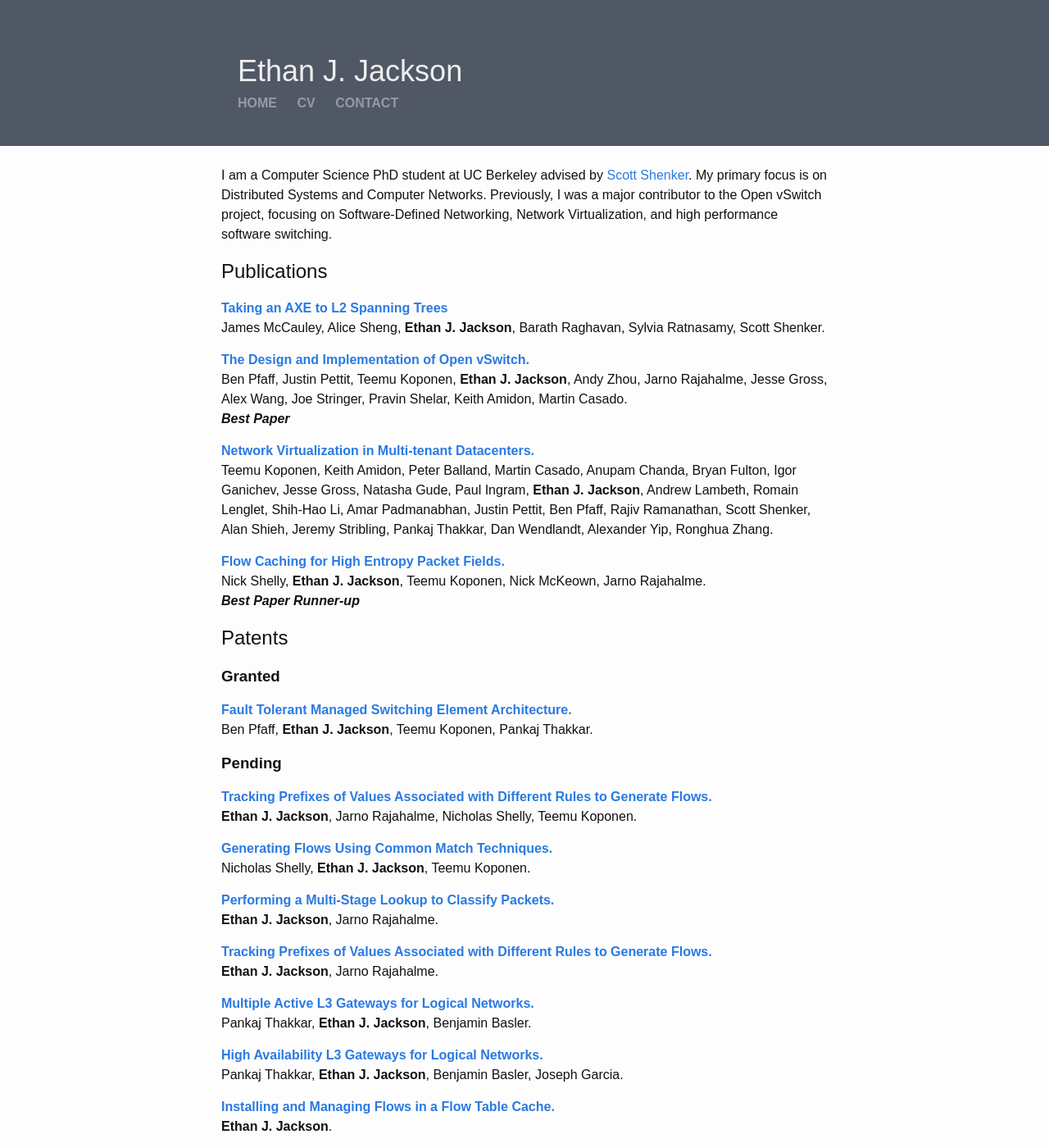
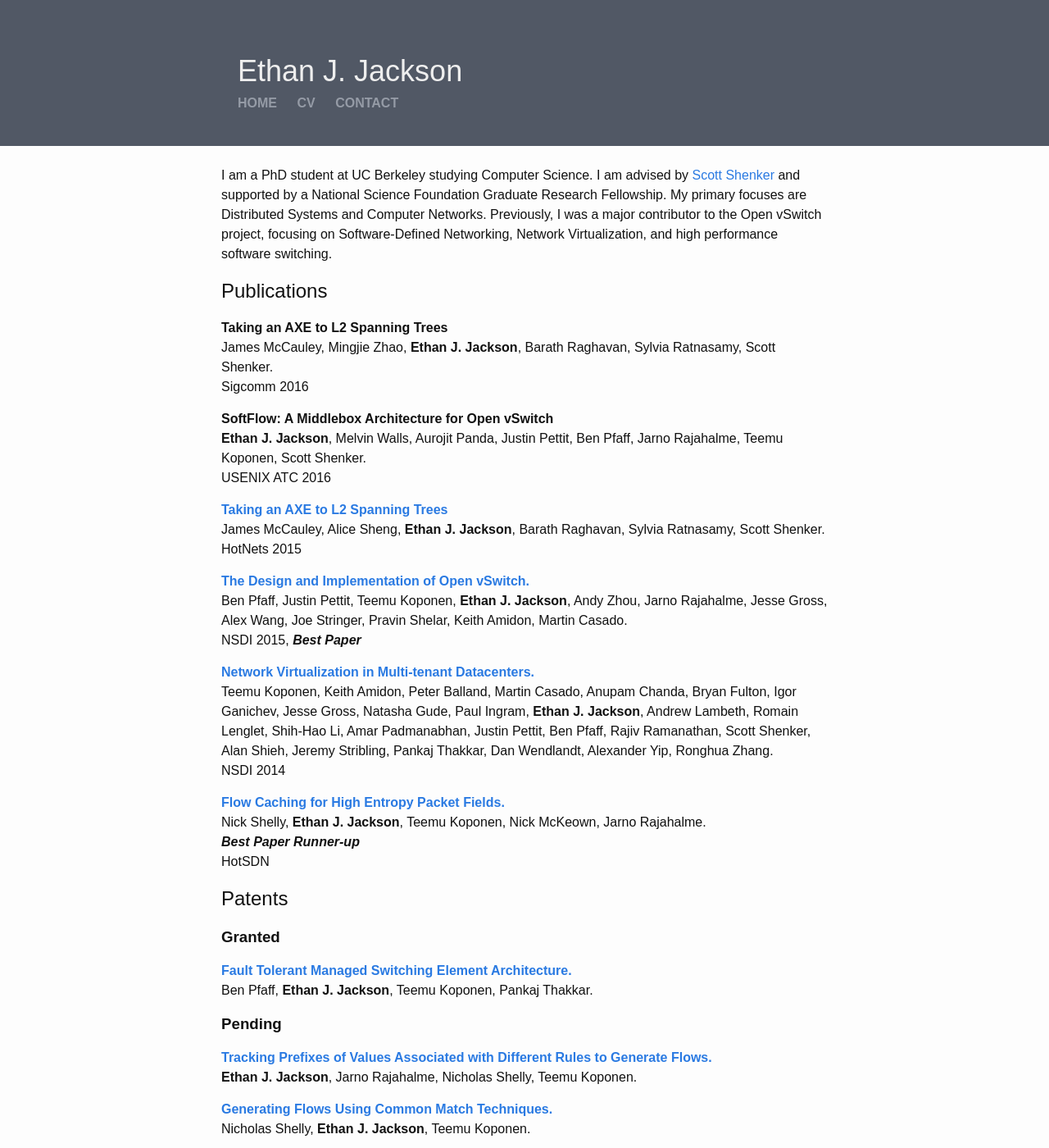
Before and after one commit to ejj/ejj.github.io, a Jekyll site: the page built from index.md, in a window 1280 px wide and 1400 px high. Shown: the whole window at 82% size. Built offline with Jekyll 4.4.1, drawn with Linux system fonts in a browser that asks for light colours.

Commit message:
Update my website

```diff
--- a/index.md
+++ b/index.md
@@ -2,24 +2,36 @@
 layout: default
 ---
 
-I am a Computer Science PhD student at UC Berkeley advised by [Scott
-Shenker](https://www.eecs.berkeley.edu/Faculty/Homepages/shenker.html).  My
-primary focus is on Distributed Systems and Computer Networks.  Previously, I
-was a major contributor to the Open vSwitch project, focusing on
+I am a PhD student at UC Berkeley studying Computer Science.  I am advised by
+[Scott Shenker](https://www.eecs.berkeley.edu/Faculty/Homepages/shenker.html)
+and supported by a National Science Foundation Graduate Research Fellowship.
+My primary focuses are Distributed Systems and Computer Networks.  Previously,
+I was a major contributor to the Open vSwitch project, focusing on
 Software-Defined Networking, Network Virtualization, and high performance
 software switching.
 
 Publications
 -------------
+**Taking an AXE to L2 Spanning Trees**\\
+James McCauley, Mingjie Zhao, **Ethan J. Jackson**, Barath Raghavan, Sylvia
+Ratnasamy, Scott Shenker.\\
+Sigcomm 2016
+
+**SoftFlow: A Middlebox Architecture for Open vSwitch**\\
+**Ethan J. Jackson**, Melvin Walls, Aurojit Panda, Justin Pettit, Ben Pfaff,
+Jarno Rajahalme, Teemu Koponen, Scott Shenker.\\
+USENIX ATC 2016
+
 [**Taking an AXE to L2 Spanning Trees**](http://conferences.sigcomm.org/hotnets/2015/papers/mccauley.pdf)\\
 James McCauley, Alice Sheng, **Ethan J. Jackson**, Barath Raghavan, Sylvia
-Ratnasamy, Scott Shenker.
+Ratnasamy, Scott Shenker.\\
+HotNets 2015
 
 [**The Design and Implementation of Open vSwitch.**](https://www.usenix.org/system/files/conference/nsdi15/nsdi15-paper-pfaff.pdf)\\
 Ben Pfaff, Justin Pettit, Teemu Koponen, **Ethan J. Jackson**, Andy Zhou, Jarno
 Rajahalme, Jesse Gross, Alex Wang, Joe Stringer, Pravin Shelar, Keith Amidon,
 Martin Casado.\\
-***Best Paper***
+NSDI 2015, ***Best Paper***
 
 [**Network Virtualization in Multi-tenant Datacenters.**](https://www.usenix.org/system/files/conference/nsdi14/nsdi14-paper-koponen.pdf)\\
 Teemu Koponen, Keith Amidon, Peter Balland, Martin Casado, Anupam Chanda,
@@ -27,11 +39,13 @@ Bryan Fulton, Igor Ganichev, Jesse Gross, Natasha Gude, Paul Ingram,
 **Ethan J. Jackson**, Andrew Lambeth, Romain Lenglet, Shih-Hao Li,
 Amar Padmanabhan, Justin Pettit, Ben Pfaff, Rajiv Ramanathan, Scott Shenker,
 Alan Shieh, Jeremy Stribling, Pankaj Thakkar, Dan Wendlandt, Alexander Yip,
-Ronghua Zhang.
+Ronghua Zhang.\\
+NSDI 2014
 
 [**Flow Caching for High Entropy Packet Fields.**]({{ site.baseurl }}/publications/caching.pdf)\\
 Nick Shelly, **Ethan J. Jackson**, Teemu Koponen, Nick McKeown, Jarno Rajahalme.\\
-***Best Paper Runner-up***
+***Best Paper Runner-up***\\
+HotSDN
 
 Patents
 -------
```
Also changed, not shown: 1 other file.
